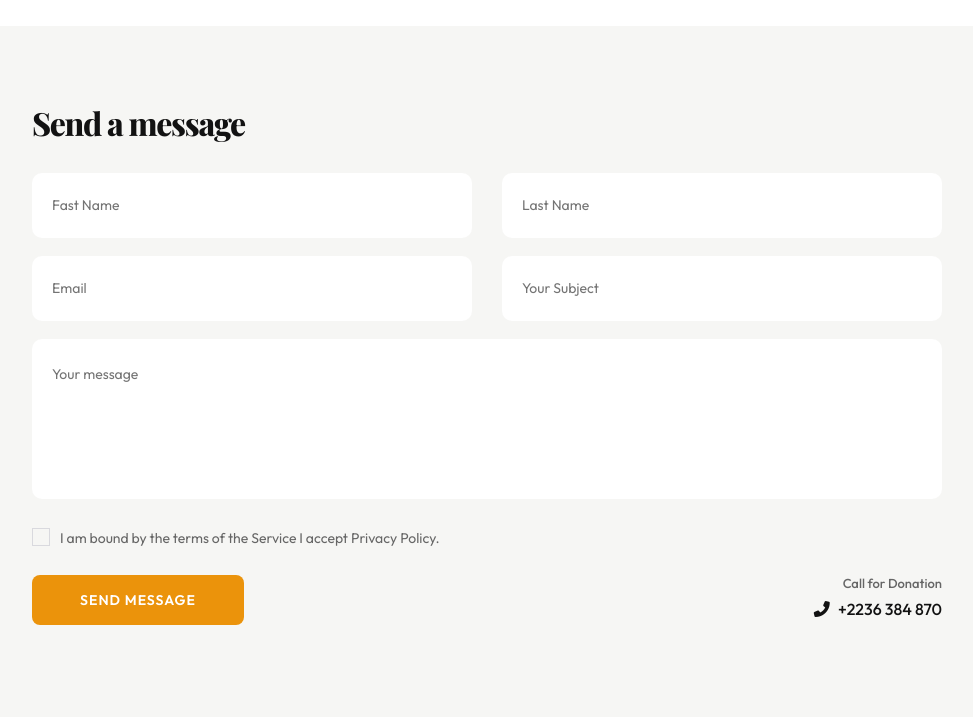
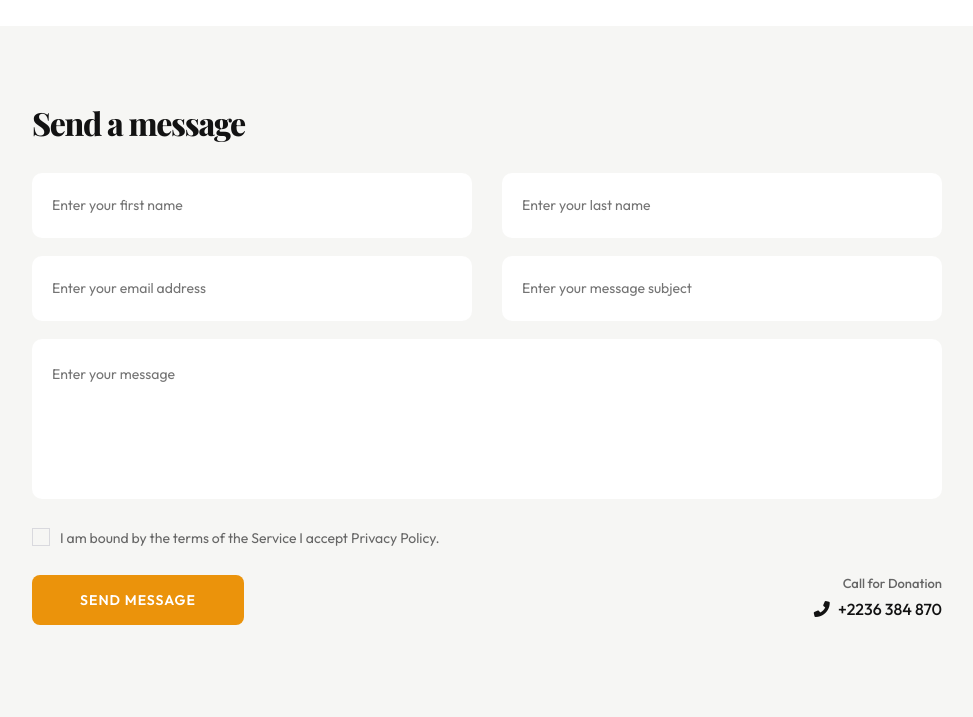
Before and after one commit to bassem-dhouieb/rotary, a Django app: page /contact in a window 1280 px wide. Shown: the part 200-917 px from the top of the page, without its empty margins (153-1126 px from the left). Run offline with Django 4.2, Linux system fonts and the light colour scheme; some libraries are stand-ins or nearby versions.

Commit message:
contact form

```diff
--- /dev/null
+++ b/base/forms.py
@@ -0,0 +1,36 @@
+from django import forms
+
+class ContactForm(forms.Form):
+    first_name = forms.CharField(
+        max_length=50,
+        widget=forms.TextInput(attrs={
+            'placeholder': 'Enter your first name',
+            'class': 'input'
+        })
+    )
+    last_name = forms.CharField(
+        max_length=50,
+        widget=forms.TextInput(attrs={
+            'placeholder': 'Enter your last name',
+            'class': 'input'
+        })
+    )
+    email = forms.EmailField(
+        widget=forms.EmailInput(attrs={
+            'placeholder': 'Enter your email address',
+            'class': 'input'
+        })
+    )
+    subject = forms.CharField(
+        max_length=100,
+        widget=forms.TextInput(attrs={
+            'placeholder': 'Enter your message subject',
+            'class': 'input'
+        })
+    )
+    message = forms.CharField(
+        widget=forms.Textarea(attrs={
+            'placeholder': 'Enter your message',
+            'class': 'textarea'
+        })
+    )
--- a/base/templates/base/contact-us.html
+++ b/base/templates/base/contact-us.html
@@ -22,58 +22,35 @@
             <div class="contact-form">
               <form
                 id="contact-form"
-                action="https://weblearnbd.net/tphtml/donafund/assets/mail.php"
+                action=""
                 method="post"
-              >
+                >
+                {% csrf_token %}
                 <div class="row">
                   <h3 class="contact-form-title">Send a message</h3>
                   <div class="col-xl-6 col-lg-6">
                     <div class="contact-input">
-                      <input
-                        name="name"
-                        class="input"
-                        type="text"
-                        placeholder="Fast Name"
-                      />
+                      {{form.first_name}}
                     </div>
                   </div>
                   <div class="col-xl-6 col-lg-6">
                     <div class="contact-input">
-                      <input
-                        name="l_name"
-                        class="input"
-                        type="text"
-                        placeholder="Last Name"
-                      />
+                      {{ form.last_name }}
                     </div>
                   </div>
                   <div class="col-xl-6 col-lg-6">
                     <div class="contact-input">
-                      <input
-                        name="email"
-                        class="input"
-                        type="email"
-                        placeholder="Email"
-                      />
+                      {{ form.email }}
                     </div>
                   </div>
                   <div class="col-xl-6 col-lg-6">
                     <div class="contact-input">
-                      <input
-                        name="subject"
-                        class="input"
-                        type="text"
-                        placeholder="Your Subject"
-                      />
+                      {{ form.subject }}
                     </div>
                   </div>
                   <div class="col-xl-12">
                     <div class="contact-input">
-                      <textarea
-                        name="message"
-                        class="textarea"
-                        placeholder="Your message"
-                      ></textarea>
+                      {{ form.message }}
                     </div>
                     <div class="contact-check">
                       <div class="form-check">
--- a/base/views.py
+++ b/base/views.py
@@ -1,6 +1,7 @@
 from django.shortcuts import render
 from django.http import HttpResponse
 from .models import Post, Member,Category,Project,Donation
+from .forms import ContactForm
 from django.core.paginator import Paginator
 from django.db.models import Q
 
@@ -28,7 +29,21 @@ def team(request):
     return render(request,'base/our-volunteer.html',context)
 
 def contact(request):
-    return render(request,'base/contact-us.html')
+    if request.method == 'POST':
+        form = ContactForm(request.POST)
+        if form.is_valid():
+            first_name = form.cleaned_data['first_name']
+            last_name = form.cleaned_data['last_name']
+            email = form.cleaned_data['email']
+            subject = form.cleaned_data['subject']
+            message = form.cleaned_data['message']
+            # Do something with the form data, such as saving to a database
+            # or sending an email
+            return render(request, 'contact_success.html')
+    else:
+        form = ContactForm()
+
+    return render(request,'base/contact-us.html',{'form':form})
 
 def blogs(request):
     q= request.GET.get('q','')
```
